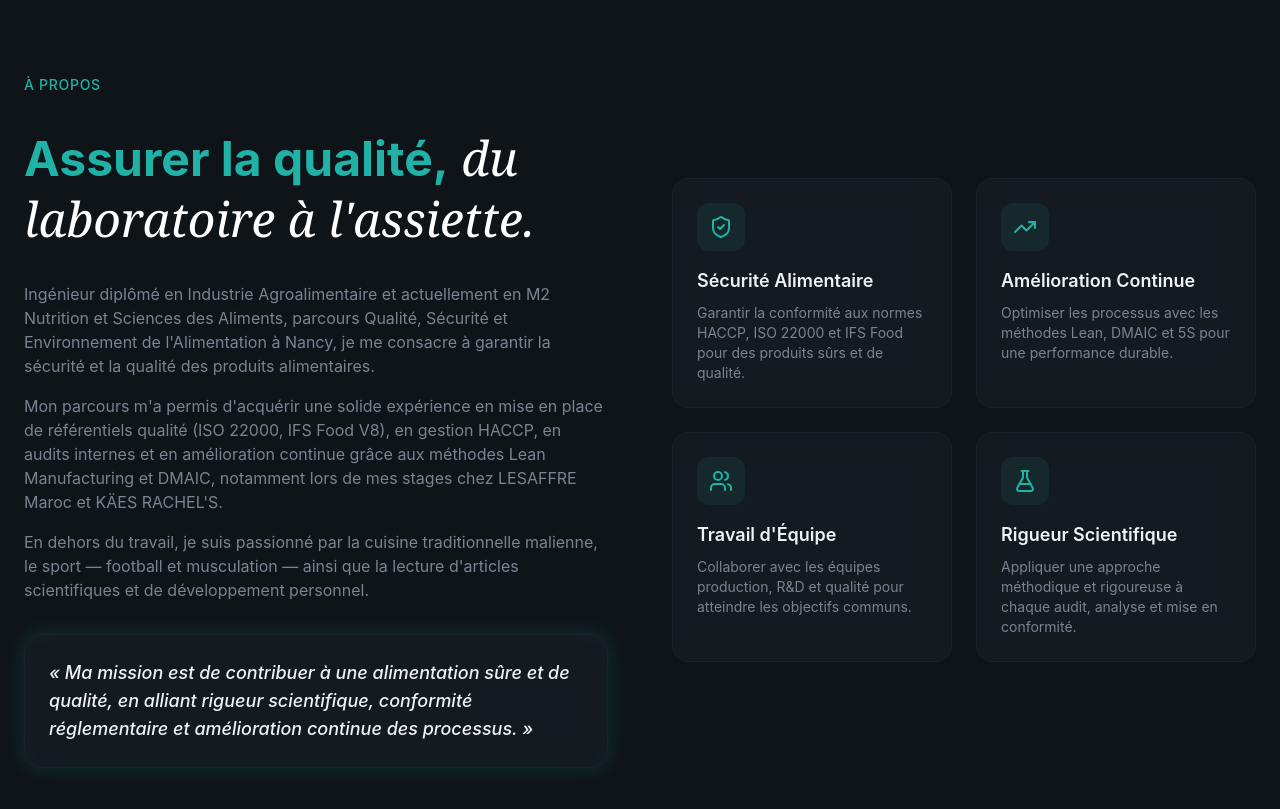
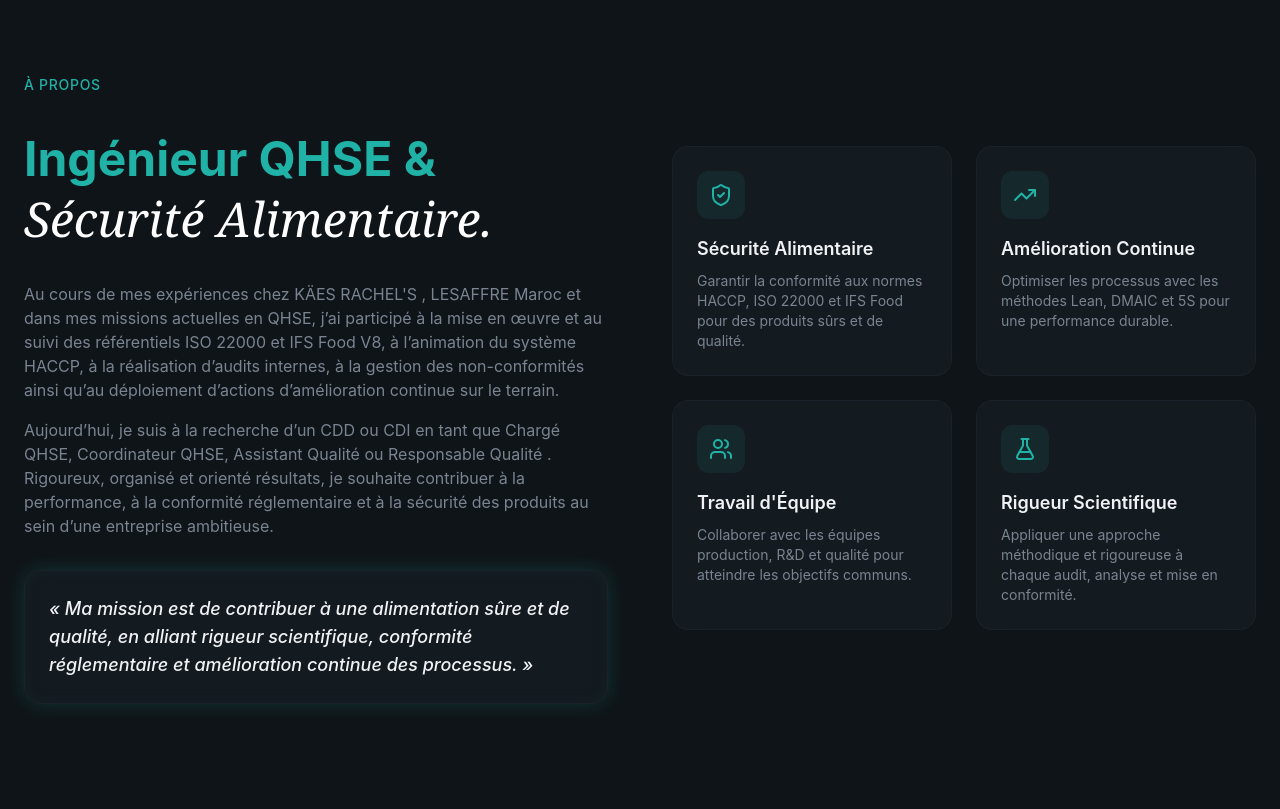
Before and after one commit to Mariam123-Git/PortfolioKagou, a React (Vite) app: page / in a window 1280 px wide. Shown: the part 1200-2009 px from the top of the page. Built offline with nearby package versions, Linux system fonts and the light colour scheme.

Commit message:
profil  modified

```diff
--- a/src/sections/About.jsx
+++ b/src/sections/About.jsx
@@ -41,32 +41,18 @@ export const About = () => {
             </div>
 
             <h2 className="text-4xl md:text-5xl font-bold leading-tight animate-fade-in animation-delay-100 text-secondary-foreground">
-              Assurer la qualité,
+               Ingénieur QHSE &
               <span className="font-serif italic font-normal text-white">
                 {" "}
-                du laboratoire à l'assiette.
+                Sécurité Alimentaire.
               </span>
             </h2>
 
             <div className="space-y-4 text-muted-foreground animate-fade-in animation-delay-200">
               <p>
-                Ingénieur diplômé en Industrie Agroalimentaire et actuellement en
-                M2 Nutrition et Sciences des Aliments, parcours Qualité, Sécurité
-                et Environnement de l'Alimentation à Nancy, je me consacre à
-                garantir la sécurité et la qualité des produits alimentaires.
+                Au cours de mes expériences chez KÄES RACHEL'S , LESAFFRE Maroc et dans mes missions actuelles en QHSE, j’ai participé à la mise en œuvre et au suivi des référentiels ISO 22000 et IFS Food V8, à l’animation du système HACCP, à la réalisation d’audits internes, à la gestion des non-conformités ainsi qu’au déploiement d’actions d’amélioration continue sur le terrain.
               </p>
-              <p>
-                Mon parcours m'a permis d'acquérir une solide expérience en mise
-                en place de référentiels qualité (ISO 22000, IFS Food V8), en
-                gestion HACCP, en audits internes et en amélioration continue grâce
-                aux méthodes Lean Manufacturing et DMAIC, notamment lors de mes
-                stages chez LESAFFRE Maroc et KÄES RACHEL'S.
-              </p>
-              <p>
-                En dehors du travail, je suis passionné par la cuisine
-                traditionnelle malienne, le sport — football et musculation — ainsi
-                que la lecture d'articles scientifiques et de développement personnel.
-              </p>
+              <p> Aujourd’hui, je suis à la recherche d’un CDD ou CDI en tant que Chargé QHSE, Coordinateur QHSE, Assistant Qualité ou Responsable Qualité . Rigoureux, organisé et orienté résultats, je souhaite contribuer à la performance, à la conformité réglementaire et à la sécurité des produits au sein d’une entreprise ambitieuse. </p>
             </div>
 
             <div className="glass rounded-2xl p-6 glow-border animate-fade-in animation-delay-300">
```
